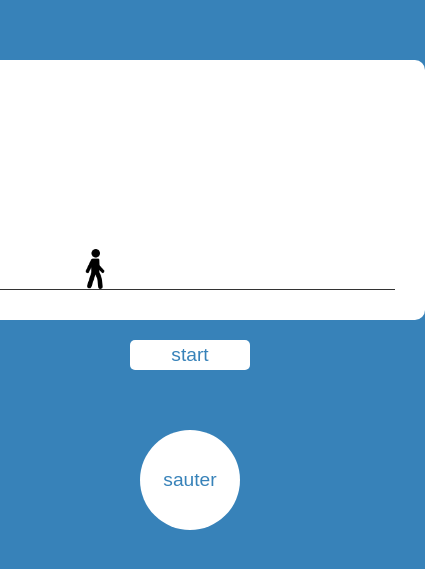
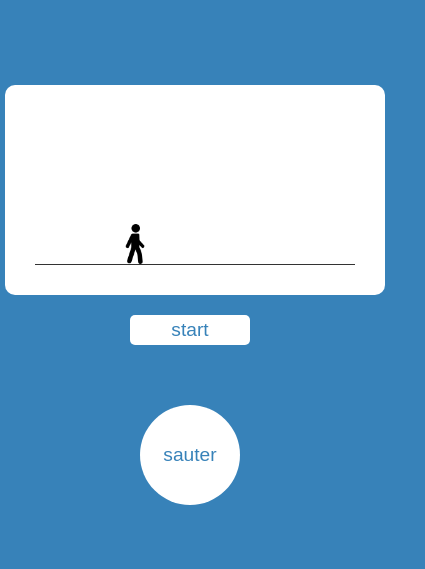
Before and after one commit to NoeSourdes/jeux-video-1, a website: page index.html in a window 390 px wide. Shown: the part 127-696 px from the top of the page, 425 px wide, since content can reach past the window. Drawn offline with Linux system fonts and the light colour scheme.

Commit message:
projet final petit am rspon phone

```diff
--- a/index.html
+++ b/index.html
@@ -5,7 +5,7 @@
     <meta http-equiv="X-UA-Compatible" content="IE=edge" />
     <meta name="viewport" content="width=device-width, initial-scale=1.0" />
     <link rel="stylesheet" href="style.css" />
-    <title>petitsaut</title>
+    <title>petitsaut&</title>
   </head>
   <body>
     <div class="page">
--- a/style.scss
+++ b/style.scss
@@ -189,3 +189,15 @@ body {
     }
   }
 }
+@media screen and (max-width: 450px) {
+  body {
+    .page {
+      .section {
+        #gameplay {
+          width: 320px;
+          height: 150px;
+        }
+      }
+    }
+  }
+}
```
Also changed, not shown: style.css, 1 other file.
